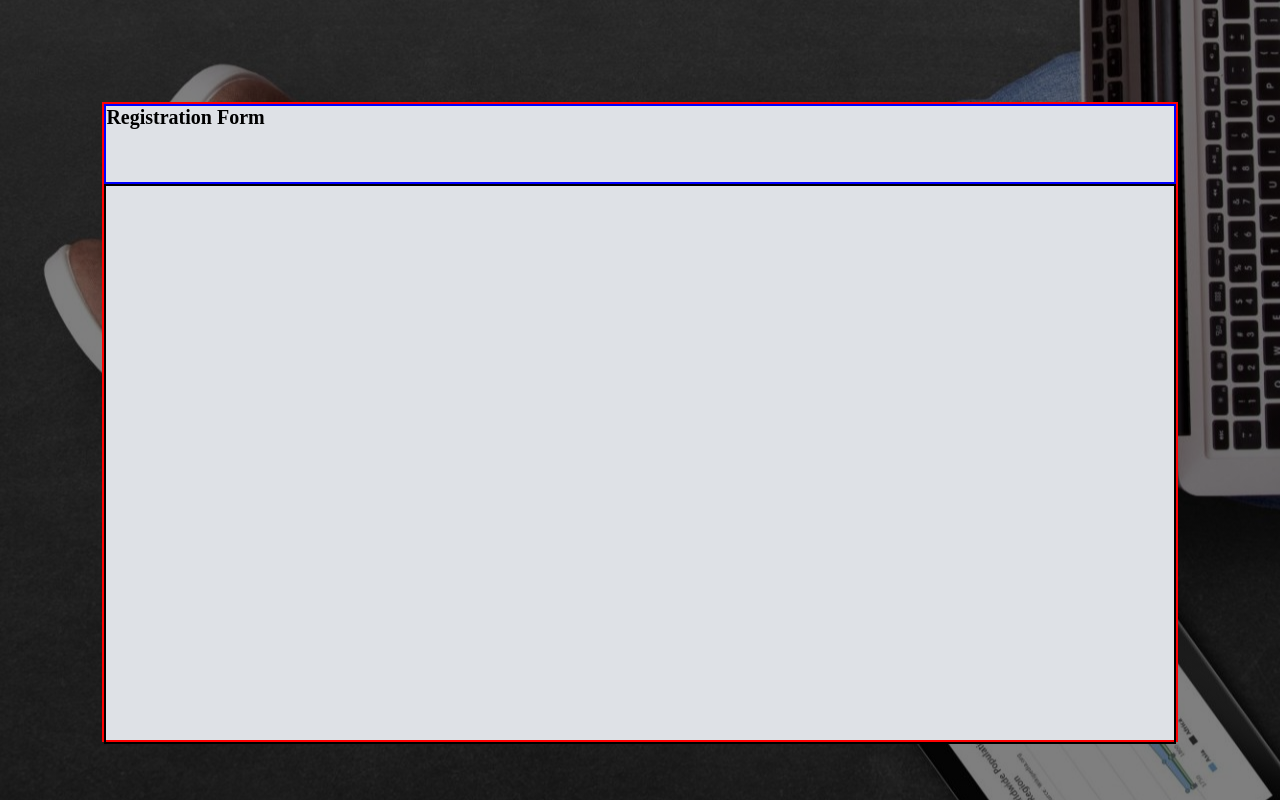
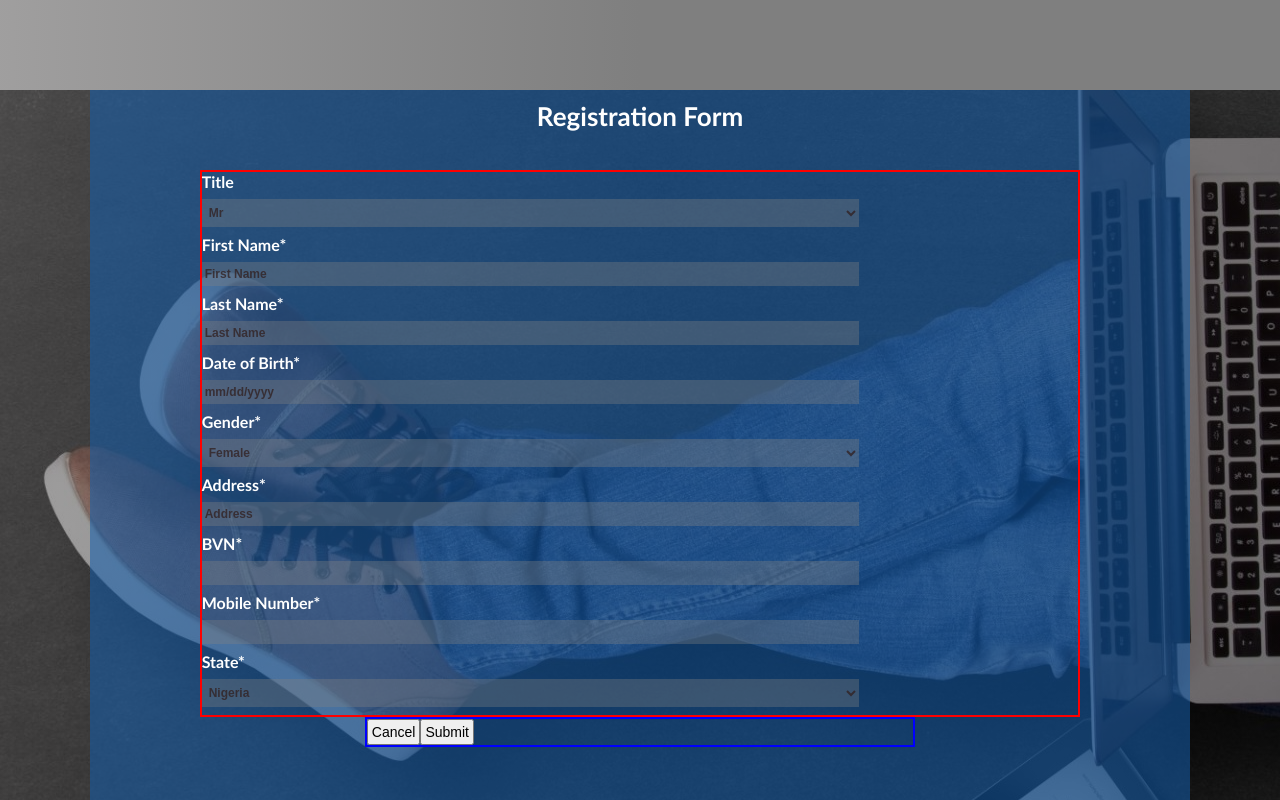
Before and after one commit to mary699/supermarket, a plain HTML site: page reg.html in a window 1280 px wide. Shown: the top 800 px of the page. Drawn offline with Linux system fonts and the light colour scheme.

Commit message:
working on form

```diff
--- a/reg.css
+++ b/reg.css
@@ -4,30 +4,115 @@
     box-sizing: border-box;
 }
 body{
-    background: linear-gradient( to right, rgb(0, 0, 0, 0.5), rgb(0, 0, 0, 0.5), rgb(0, 0, 0, 0.5)), url('./image/bg.jpg');
+    background: linear-gradient( to right, rgba(65, 63, 63, 0.5), rgb(0, 0, 0, 0.5), rgb(0, 0, 0, 0.5)), url('./image/bg.jpg');
     background-position: center;
     background-repeat: no-repeat;
     width: 100%;
     height: 100%;
+    font-family: 'Trebuchet MS', 'Lucida Sans Unicode', 'Lucida Grande', 'Lucida Sans', Arial, sans-serif;
 }
 .container{
-    border: 2px solid red;
-    height: 80vh;
-    background-color: #dee1e6;
-    margin: 8%;
+    height: 135vh;
+    background-color: #145eac8e;
+    margin: 7%;
     display: block;
 
 }
 
 .container-text{
-    border: 2px solid blue;
+    /* border: 2px solid blue; */
     height: 10vh;
+
 }
 .container-text h1{
-    font-size: 20px;
+    font-size: 26px;
+    text-align: center;
+    padding: 10px 0px;
+    color: white;
+    font-weight: bolder;
 }
 
 .container-form{
-    border: 2px solid black;
-    height: 70vh;
+    height: 120vh;
+    display: block;
+
 }
+
+form{
+    width: 80%;
+    margin: auto;
+    border: 2px solid red;
+}
+
+label{
+    display: block;
+    color: white;
+    font-weight: bolder;
+}
+
+input{
+    margin-bottom: 8px;
+    margin-top: 8px;
+    width: 75%;
+    line-height: 1.5rem;
+    padding-left: 3px;
+    background-color: rgba(128, 128, 128, 0.357);
+    border: none;
+    outline: none;
+}
+input:focus{
+    background-color: white;
+}
+select{
+    margin-bottom: 8px;
+    margin-top: 8px;
+    width: 75%;
+    padding: 6px 3px;
+    font-size: 12px;
+    color: rgba(49, 32, 32, 0.774);
+    font-weight: bolder;
+    border: none;
+    outline: none;
+    background-color: rgba(128, 128, 128, 0.357);
+}
+
+select option:focus{
+    background-color: white;
+}
+
+::placeholder{
+    font-size: 12px;
+    color: rgba(49, 32, 32, 0.774);
+    font-weight: bolder;
+}
+.buttons{
+   width: 50%;
+   margin: auto;
+   border: 2px solid blue;
+   display: flex;
+}
+
+.btn-one{
+    width: 100%;
+    font-size: 14px;
+    padding: 3px;
+}
+
+.btn-two{
+    width: 100%;
+    font-size: 14px;
+    padding: 3px;
+
+
+}
+
+
+
+
+/* ------MEDIA QUERY */
+@media (max-width: 600px){
+
+
+
+
+}
--- a/reg.html
+++ b/reg.html
@@ -1,34 +1,85 @@
 <!DOCTYPE html>
 <html lang="en">
+
 <head>
     <meta charset="UTF-8">
     <meta name="viewport" content="width=device-width, initial-scale=1.0">
     <title>Register Form</title>
     <link rel="stylesheet" href="reg.css">
 </head>
+
 <body>
     <div class="container">
 
-                <div class="container-text">
-                    <h1>Registration Form</h1>
-                </div>
+        <div class="container-text">
+            <h1>Registration Form</h1>
+        </div>
 
-                <div class="container-form">
+        <div class="container-form">
 
-                </div>
+            <form action="reg.php" method="post">
+
+
+                <label for="title">Title</label>
+                <select name="title" id="title">
+                    <option value="Mr">Mr</option>
+                    <option value="Mrs">Mrs</option>
+                    <option value="Miss">Miss</option>
+
+                </select>
+
+                <label for="firstname">First Name*</label>
+                <input type="text" name="firstname" id="firstname" placeholder="First Name" required>
+
+                <label for="lastname">Last Name*</label>
+                <input type="text" name="lastname" id="lastname" placeholder="Last Name" required>
+
+                <label for="dateofbirth">Date of Birth*</label>
+                <input type="text" name="dateofbirth" id="dob" placeholder="mm/dd/yyyy" required>
+
+                <label for="gender">Gender*</label>
+                <select name="gender" id="gender">
+                    <option value="female">Female</option>
+                    <option value="male">Male</option>
+
+                </select>
+                <br>
+
+                <label for="address">Address*</label>
+                <input type="text" name="address" id="address" placeholder="Address" required>
+
+
+                <label for="bvn">BVN*</label>
+                <input type="text" name="bvn" id="bvn">
+
+                <label for="telephone">Mobile Number*</label>
+                <input type="number" name="telephone" id="telephone">
+
+
+                <label for="state">State*</label>
+                <select name="state" id="state">
+                    <option value="Nigerian">Nigeria</option>
+                    <option value="Ghana">Ghanian</option>
+
+                </select>
+            </form>
+            <div class="buttons">
+                <a href="index.html"><button class="btn-one" type="submit">Cancel</button></a>
+                <a href=""><button class="btn-two" type="submit">Submit</button></a>
+            </div>
+        </div>
 
 
 
 
 
 
-        <!-- <div class="container-left">
 
-        </div>
-      <div class="container-right">
 
-        </div> -->
+
+
+
     </div>
+</body>
 
-</body>
 </html>
```
